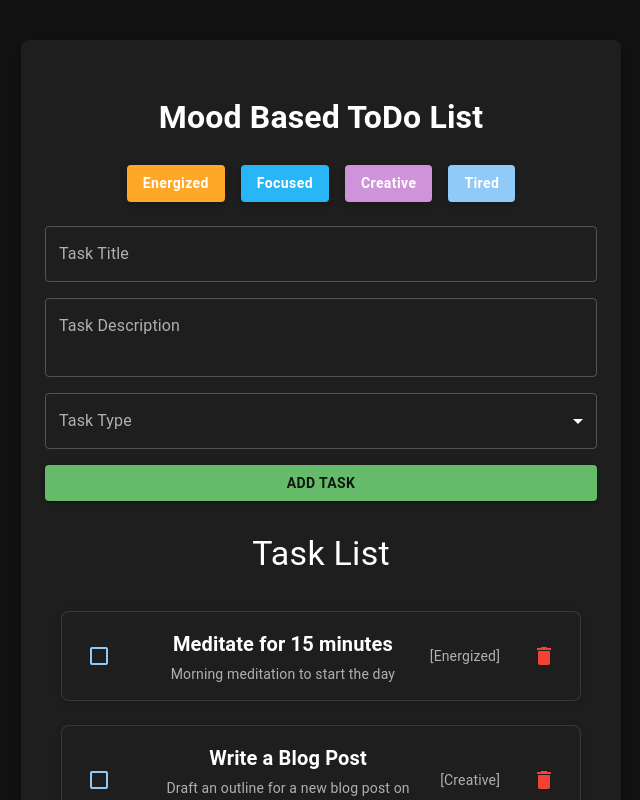
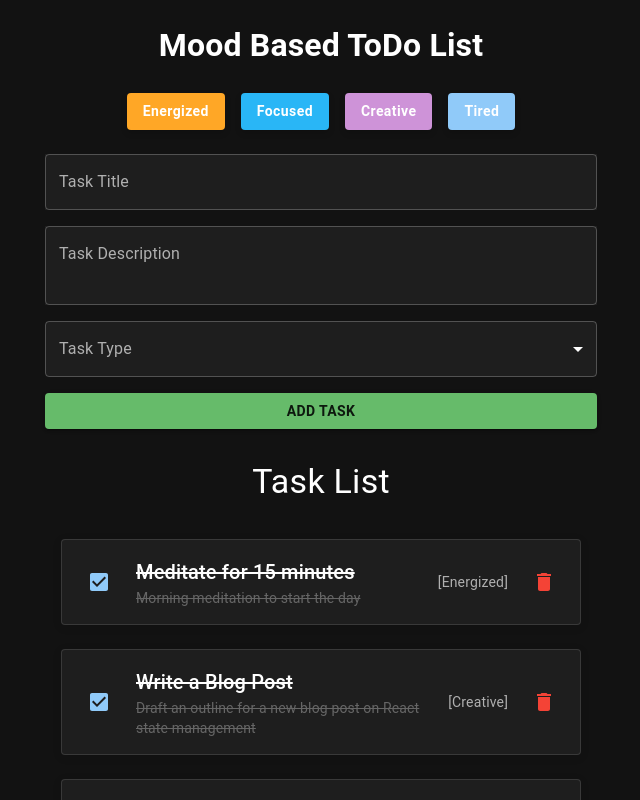
Before and after one commit to joi-whitmore/mui-mood-map, a React (Create React App) app: page / in a window 1280 px wide. Shown: the top 800 px of the page, without its empty margins (319-959 px from the left). Built offline with nearby package versions, Linux system fonts and the light colour scheme; data requests are answered from the project's data file.

Commit message:
Cleanup styles

```diff
--- a/db.json
+++ b/db.json
@@ -5,14 +5,14 @@
       "title": "Meditate for 15 minutes",
       "description": "Morning meditation to start the day",
       "taskType": "Energized",
-      "isCompleted": false
+      "isCompleted": true
     },
     {
       "id": "2",
       "title": "Write a Blog Post",
       "description": "Draft an outline for a new blog post on React state management",
       "taskType": "Creative",
-      "isCompleted": false
+      "isCompleted": true
     },
     {
       "id": "8939",
--- a/src/App.css
+++ b/src/App.css
@@ -1,3 +1,7 @@
+:root {
+  --background-paper: #fff;
+}
+
 .App {
   text-align: center;
 }
@@ -36,3 +40,11 @@
     transform: rotate(360deg);
   }
 }
+
+.container {
+  background-color: var(--background-paper);
+  padding: 16px;
+  border-radius: 8px;
+  box-shadow: 0px 4px 20px rgba(0, 0, 0, 0.3);
+  margin-top: 20px;
+}
--- a/src/App.js
+++ b/src/App.js
@@ -104,13 +104,7 @@ function App() {
             <CssBaseline />
             <Container
                 maxWidth="sm"
-                sx={{
-                    backgroundColor: 'background.paper',
-                    padding: 4,
-                    borderRadius: 2,
-                    boxShadow: '0px 4px 20px rgba(0, 0, 0, 0.3)',
-                    marginTop: 5,
-                }}
+                className="container"
             >
                 <Box textAlign="center">
                     <h1 style={{ color: '#ffffff' }}>Mood Based ToDo List</h1>
--- a/src/components/TaskInput.js
+++ b/src/components/TaskInput.js
@@ -27,9 +27,7 @@ function TaskInput({ onAddTask }) {
                 value={taskTitle}
                 onChange={(e) => setTaskTitle(e.target.value)}
                 variant="outlined"
-                InputLabelProps={{
-                    style: { color: '#b0b0b0' }, // Light grey label for dark mode
-                }}
+                className={taskTitle ? 'task-input' : ''}
                 sx={{
                     backgroundColor: 'background.paper',
                     color: 'text.primary',
--- /dev/null
+++ b/src/components/ToDoList.css
@@ -0,0 +1,50 @@
+/* src/components/ToDoList.css */
+:root {
+    --background-paper: #fff;
+    --primary-main: #1976d2;
+    --text-primary: #333;
+    --text-secondary: #666;
+}
+
+.task-card {
+    background-color: var(--background-paper);
+    padding: 16px;
+    display: flex;
+    align-items: center;
+    gap: 16px;
+    box-shadow: 0 2px 10px rgba(0, 0, 0, 0.1);
+    border-radius: 8px;
+}
+
+.task-title {
+    font-weight: bold;
+    text-decoration: none; /* Default value */
+    text-align: left;
+}
+
+.task-title.completed {
+    text-decoration: line-through;
+}
+
+.task-description {
+    text-decoration: none;
+    text-align: left;
+    color: var(--text-secondary);
+    margin-top: 0.5rem;
+}
+
+.task-description.completed {
+    text-decoration: line-through;
+}
+
+.task-type {
+    text-align: left;
+}
+
+.checkbox-custom {
+    margin-right: 8px; /* Equivalent to marginRight: 2 in MUI's spacing system */
+}
+
+.checkbox-custom.Mui-checked {
+    color: var(--primary-main);
+}
--- a/src/components/ToDoList.js
+++ b/src/components/ToDoList.js
@@ -1,6 +1,7 @@
 import React from 'react';
 import { Card, Typography, Box, Checkbox, IconButton } from '@mui/material';
 import DeleteIcon from '@mui/icons-material/Delete';
+import './ToDoList.css';
 
 function ToDoList({ tasks = [], mood, onToggleTaskComplete, onDeleteTask }) {
     // Filter tasks based on the selected mood
@@ -19,24 +20,15 @@ function ToDoList({ tasks = [], mood, onToggleTaskComplete, onDeleteTask }) {
                     <Card
                         key={task.id}
                         variant="outlined"
-                        sx={{
-                            backgroundColor: 'background.paper',
-                            padding: 2,
-                            display: 'flex',
-                            alignItems: 'center',
-                            gap: 2,
-                            boxShadow: '0px 2px 10px rgba(0, 0, 0, 0.1)',
-                            borderRadius: 2,
-                        }}
+                        className="task-card"
                     >
                         <Checkbox
                             checked={task.isCompleted}
                             onChange={() => {
                                 onToggleTaskComplete(task.id);
                             }}
+                            className="checkbox-custom"
                             sx={{
-                                color: 'primary.main',
-                                marginRight: 2,
                                 '&.Mui-checked': {
                                     color: 'primary.main',
                                 },
@@ -45,24 +37,14 @@ function ToDoList({ tasks = [], mood, onToggleTaskComplete, onDeleteTask }) {
                         <Box display="flex" flexDirection="column" flexGrow={1}>
                             <Typography
                                 variant="h6"
-                                className={`task-title-${task.id}`}
-                                sx={{
-                                    fontWeight: 'bold',
-                                    textDecoration: task.isCompleted ? 'line-through' : 'none',
-                                    color: 'text.primary',
-                                }}
+                                className={`task-title task-title-${task.id} ${task.isCompleted ? 'completed' : ''}`}
                             >
                                 {task.title}
                             </Typography>
                             {task.description && (
                                 <Typography
                                     variant="body2"
-                                    className={`task-description-${task.id}`}
-                                    sx={{
-                                        textDecoration: task.isCompleted ? 'line-through' : 'none',
-                                        color: 'text.secondary',
-                                        marginTop: 0.5,
-                                    }}
+                                    className={`task-description ${task.isCompleted ? 'completed' : ''}`}
                                 >
                                     {task.description}
                                 </Typography>
@@ -71,7 +53,7 @@ function ToDoList({ tasks = [], mood, onToggleTaskComplete, onDeleteTask }) {
                         <Typography
                             color="text.secondary"
                             variant="body2"
-                            sx={{ marginLeft: 'auto', marginRight: 1 }}
+                            className="task-type"
                         >
                             [{task.taskType}]
                         </Typography>
```
Also changed, not shown: 1 other file (tests, documents, lock files or other folders).
